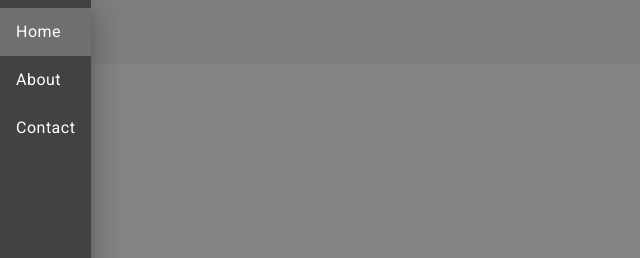
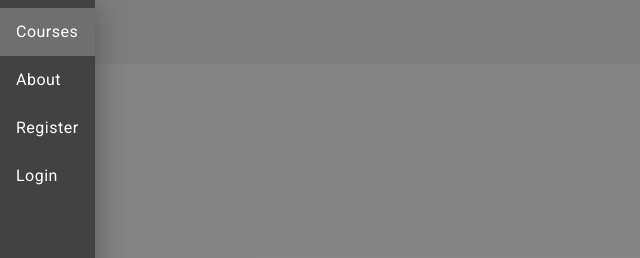
Before and after one commit to payne/upload2, an Angular app: page / in a window 1280 px wide. Both pictures are taken after a click on the button "menu". Shown: the top 258 px of the page, without its empty margins (0-640 px from the left). Built offline with nearby package versions, Linux system fonts and the light colour scheme.

Commit message:
wip - menu closes when item is chosen

```diff
--- a/src/app/app.component.html
+++ b/src/app/app.component.html
@@ -3,11 +3,12 @@
   <mat-sidenav #sidenav>
     <!--
     -->
-    <mat-list>
-      <a mat-list-item routerLink="/home" routerLinkActive="active">Home</a>
+    <mat-nav-list (click)="sidenav.close()">
+      <a mat-list-item routerLink="/" routerLinkActive="active">Courses</a>
       <a mat-list-item routerLink="/about" routerLinkActive="active">About</a>
-      <a mat-list-item routerLink="/contact" routerLinkActive="active">Contact</a>
-    </mat-list>
+      <a mat-list-item>Register</a>
+      <a mat-list-item>Login</a>
+    </mat-nav-list>
   </mat-sidenav>
 
   <mat-toolbar>
```
